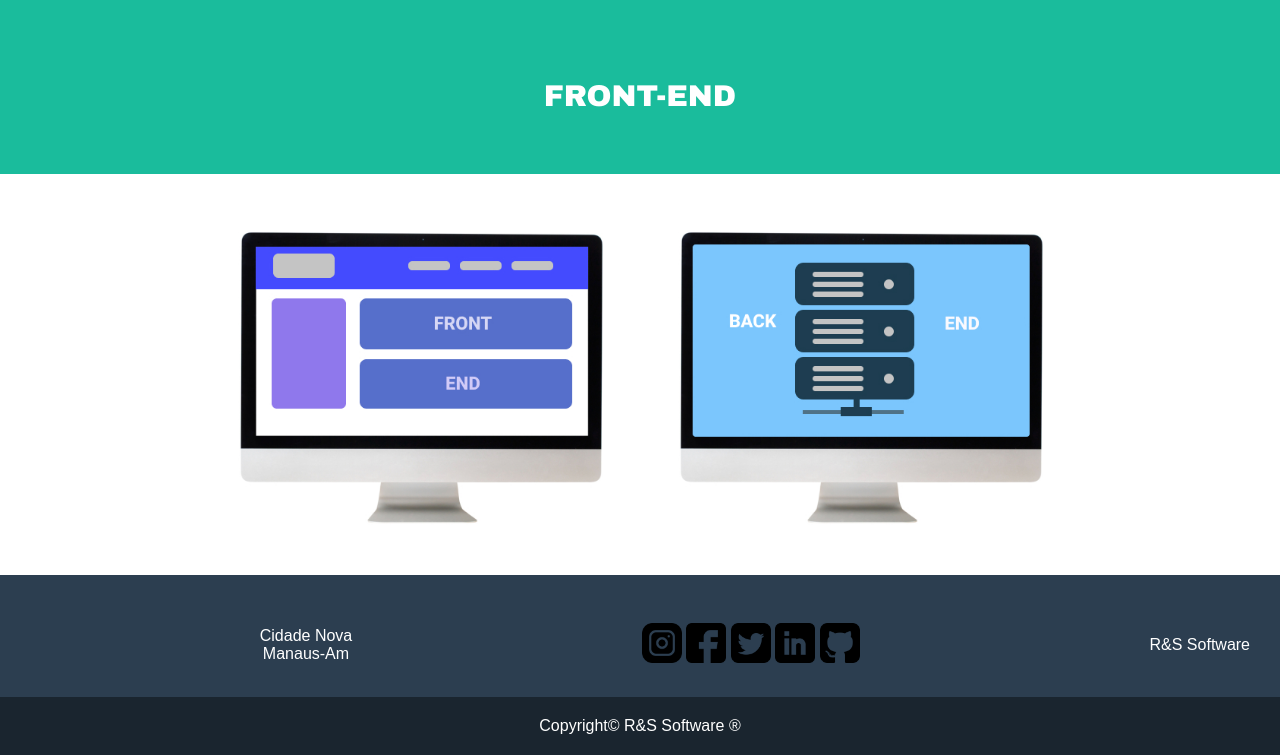
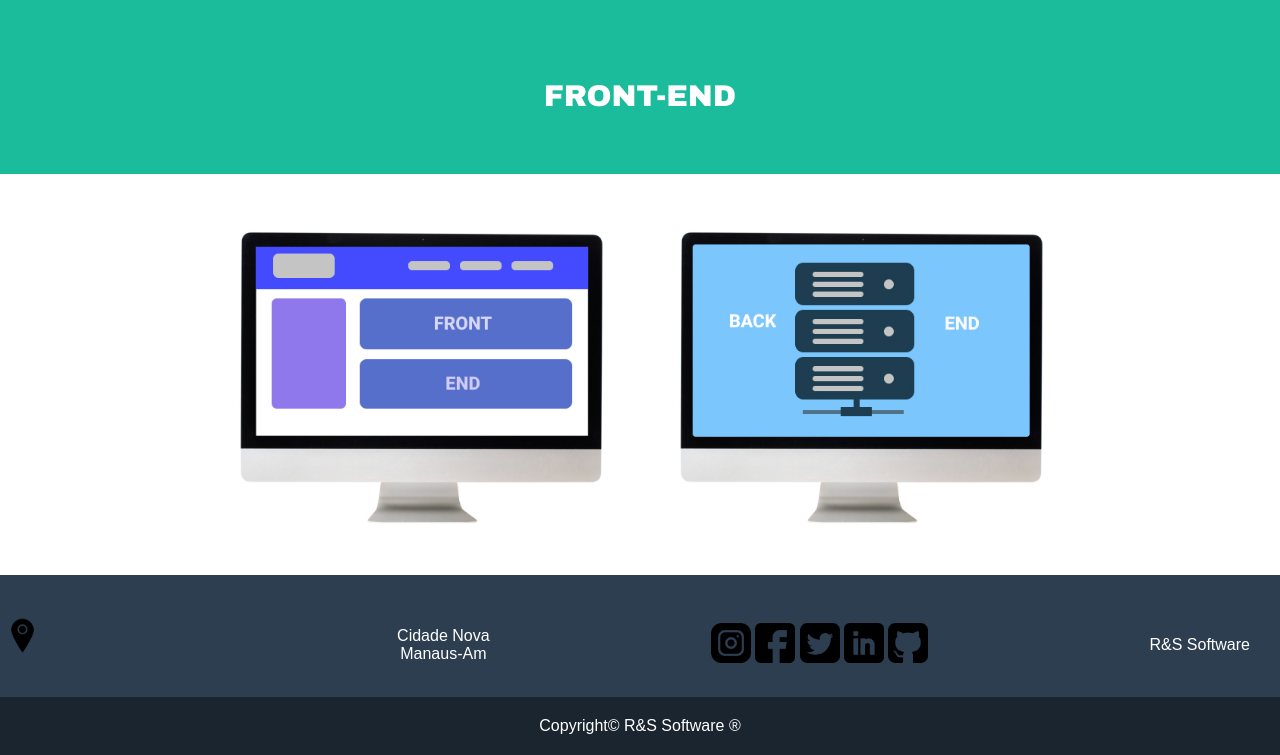
Before and after one commit to cristianrs-dev/meuSite, a plain HTML site: page index.html in a window 1280 px wide. Shown: the part 446-1201 px from the top of the page. Drawn offline with Linux system fonts and the light colour scheme.

Commit message:
Update style.css

```diff
--- a/css/style.css
+++ b/css/style.css
@@ -123,9 +123,9 @@
 /*	padding: 10px;*/
 }
 .icone-localizacao{
-	display: none;
+	/*display: none;*/
 	height: auto;
-	width: 60px;
+	width: 45px;
 }
 .footer{
 
```
